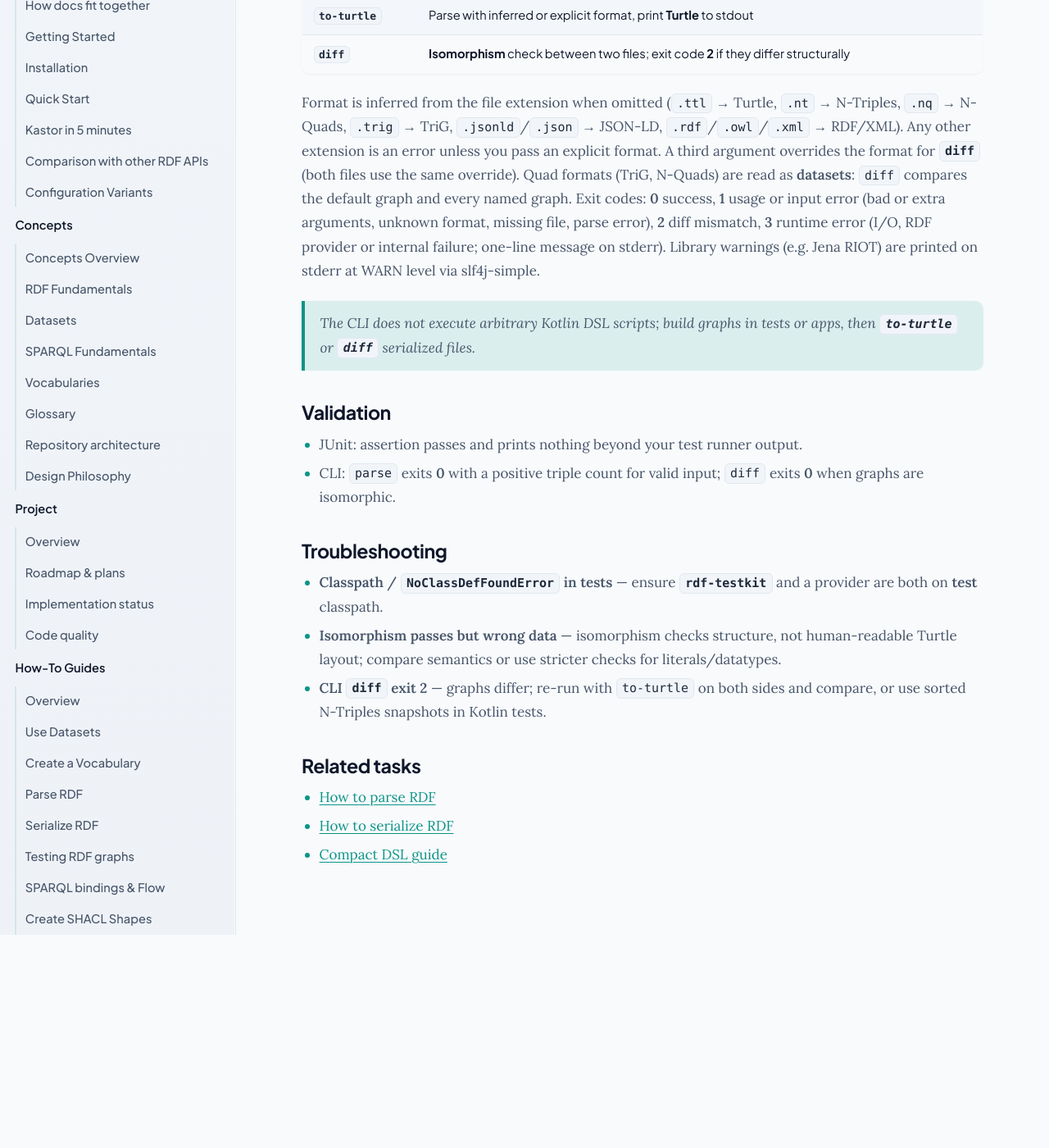
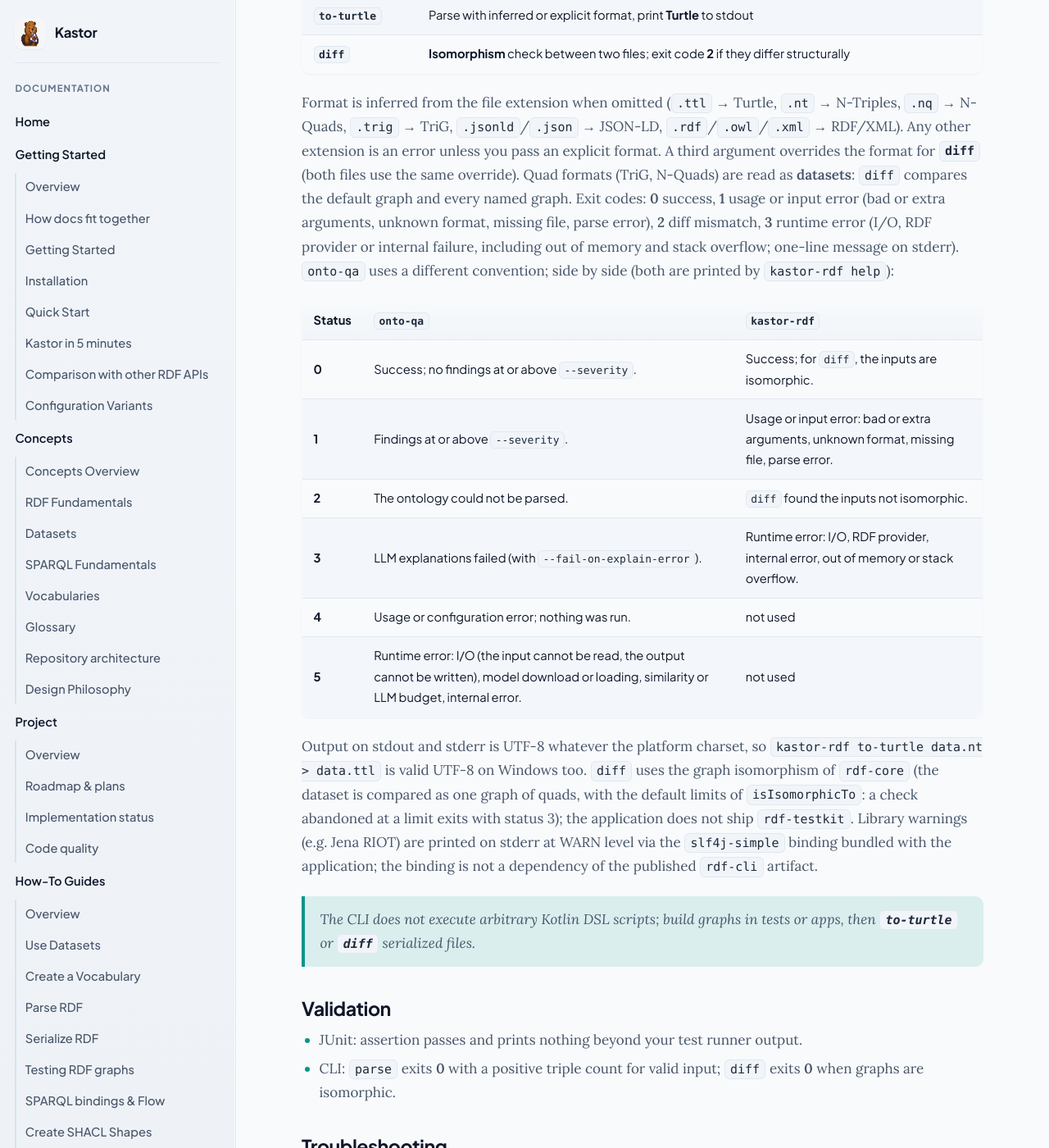
Before and after one commit to geoknoesis/kastor, a Jekyll site: the page built from docs/kastor/guides/how-to-test-rdf-graphs.md, in a window 1280 px wide and 1400 px high, scrolled down 2411 px. Shown: the whole window at 82% size. Built offline with Jekyll 4.4.1, drawn with Linux system fonts in a browser that asks for light colours; our own code applies the rules of GitHub Pages for plain Markdown files; before the commit the page ends 3551 px from its top, so only the background shows below that.

Commit message:
fix(rdf-cli): ASCII messages, start-script test, exit status docs
- tool messages are plain ASCII so they read the same in any console now
  that stdout/stderr are UTF-8
- CliLaunchTest checks the generated Windows start script (main class and
  the cmd.exe line limit)
- guide: kastor-rdf and onto-qa exit statuses side by side, UTF-8 output,
  rdf-core isomorphism for diff, slf4j-simple scope

Co-Authored-By: Claude Opus 5.5 <noreply@anthropic.com>

```diff
--- a/docs/kastor/guides/how-to-test-rdf-graphs.md
+++ b/docs/kastor/guides/how-to-test-rdf-graphs.md
@@ -88,7 +88,18 @@ Run via Gradle:
 | **`to-turtle`** | Parse with inferred or explicit format, print **Turtle** to stdout |
 | **`diff`** | **Isomorphism** check between two files; exit code **2** if they differ structurally |
 
-Format is inferred from the file extension when omitted (`.ttl` → Turtle, `.nt` → N-Triples, `.nq` → N-Quads, `.trig` → TriG, `.jsonld`/`.json` → JSON-LD, `.rdf`/`.owl`/`.xml` → RDF/XML). Any other extension is an error unless you pass an explicit format. A third argument overrides the format for **`diff`** (both files use the same override). Quad formats (TriG, N-Quads) are read as **datasets**: `diff` compares the default graph and every named graph. Exit codes: **0** success, **1** usage or input error (bad or extra arguments, unknown format, missing file, parse error), **2** diff mismatch, **3** runtime error (I/O, RDF provider or internal failure; one-line message on stderr). Library warnings (e.g. Jena RIOT) are printed on stderr at WARN level via slf4j-simple.
+Format is inferred from the file extension when omitted (`.ttl` → Turtle, `.nt` → N-Triples, `.nq` → N-Quads, `.trig` → TriG, `.jsonld`/`.json` → JSON-LD, `.rdf`/`.owl`/`.xml` → RDF/XML). Any other extension is an error unless you pass an explicit format. A third argument overrides the format for **`diff`** (both files use the same override). Quad formats (TriG, N-Quads) are read as **datasets**: `diff` compares the default graph and every named graph. Exit codes: **0** success, **1** usage or input error (bad or extra arguments, unknown format, missing file, parse error), **2** diff mismatch, **3** runtime error (I/O, RDF provider or internal failure, including out of memory and stack overflow; one-line message on stderr). `onto-qa` uses a different convention; side by side (both are printed by `kastor-rdf help`):
+
+| Status | `onto-qa` | `kastor-rdf` |
+|--------|-----------|--------------|
+| **0** | Success; no findings at or above `--severity`. | Success; for `diff`, the inputs are isomorphic. |
+| **1** | Findings at or above `--severity`. | Usage or input error: bad or extra arguments, unknown format, missing file, parse error. |
+| **2** | The ontology could not be parsed. | `diff` found the inputs not isomorphic. |
+| **3** | LLM explanations failed (with `--fail-on-explain-error`). | Runtime error: I/O, RDF provider, internal error, out of memory or stack overflow. |
+| **4** | Usage or configuration error; nothing was run. | not used |
+| **5** | Runtime error: I/O (the input cannot be read, the output cannot be written), model download or loading, similarity or LLM budget, internal error. | not used |
+
+Output on stdout and stderr is UTF-8 whatever the platform charset, so `kastor-rdf to-turtle data.nt > data.ttl` is valid UTF-8 on Windows too. `diff` uses the graph isomorphism of `rdf-core` (the dataset is compared as one graph of quads, with the default limits of `isIsomorphicTo`: a check abandoned at a limit exits with status 3); the application does not ship `rdf-testkit`. Library warnings (e.g. Jena RIOT) are printed on stderr at WARN level via the `slf4j-simple` binding bundled with the application; the binding is not a dependency of the published `rdf-cli` artifact.
 
 > The CLI does not execute arbitrary Kotlin DSL scripts; build graphs in tests or apps, then **`to-turtle`** or **`diff`** serialized files.
 
```
Also changed, not shown: 3 other files.
